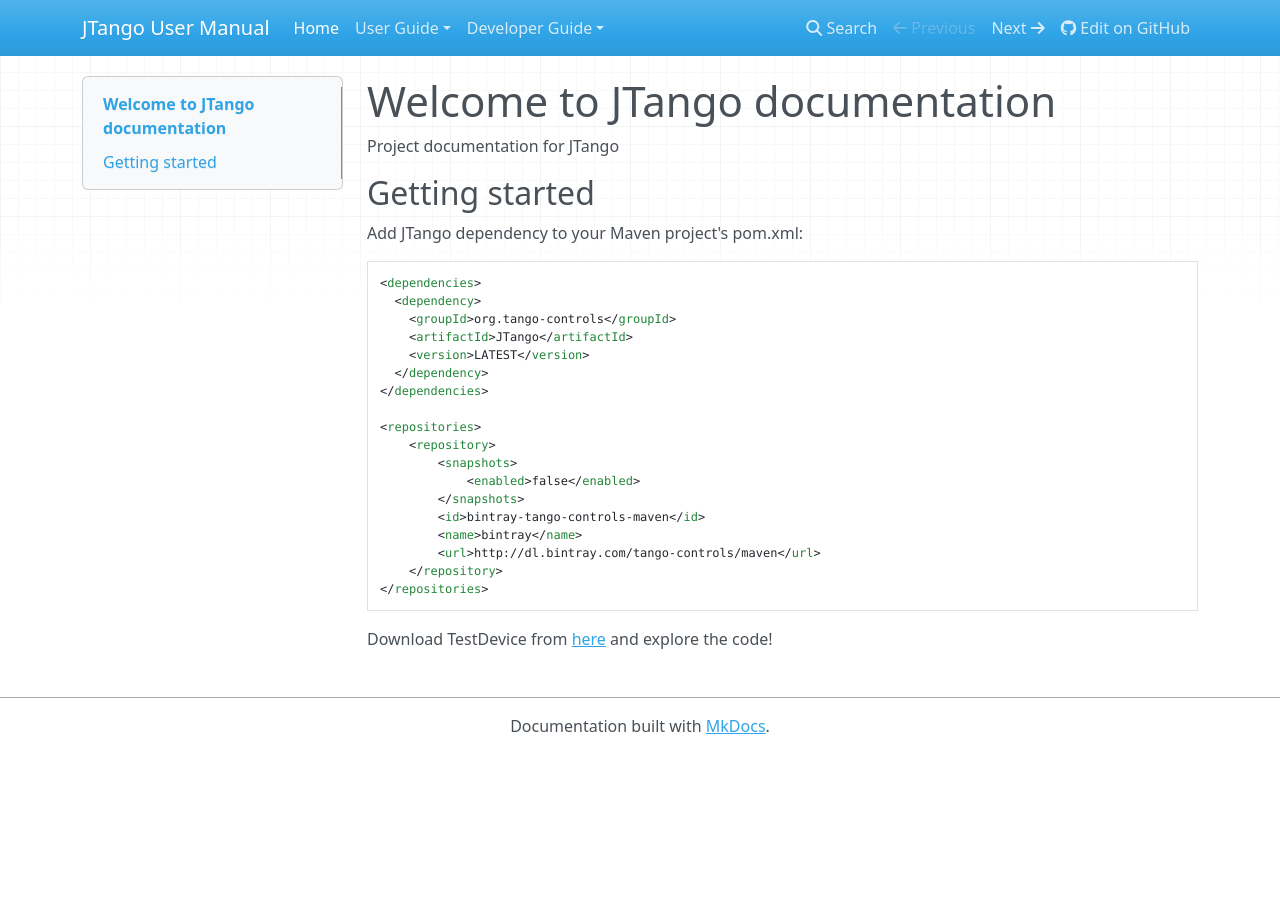
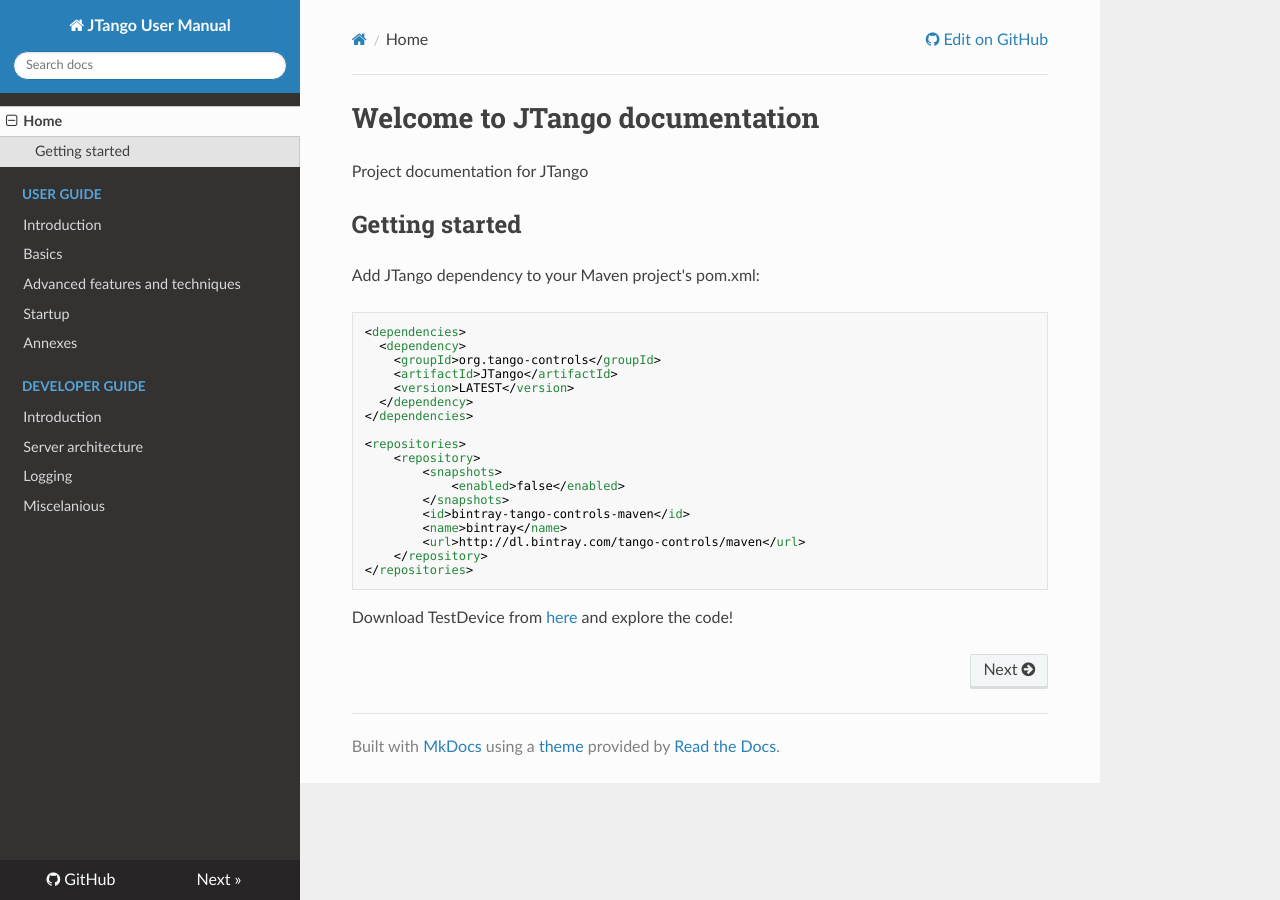
Before and after one commit to tango-controls/JTango, an MkDocs documentation site: the page built from docs/index.md, in a window 1280 px wide. Built offline with MkDocs 1.6.1, drawn with Linux system fonts in a browser that asks for light colours; nearby versions of some CDN libraries; old or Windows-style settings are respelled for this version of MkDocs.

Commit message:
Update mkdocs.yml

```diff
--- a/mkdocs.yml
+++ b/mkdocs.yml
@@ -1,8 +1,8 @@
 site_name: JTango User Manual
 repo_url: https://github.com/tango-controls/JTango
 
-theme: null
-theme_dir: 'docs/_theme/tango-cs'
+theme: readthedocs
+#theme_dir: 'docs/_theme/tango-cs'
 
 pages:
 - Home: index.md
```
